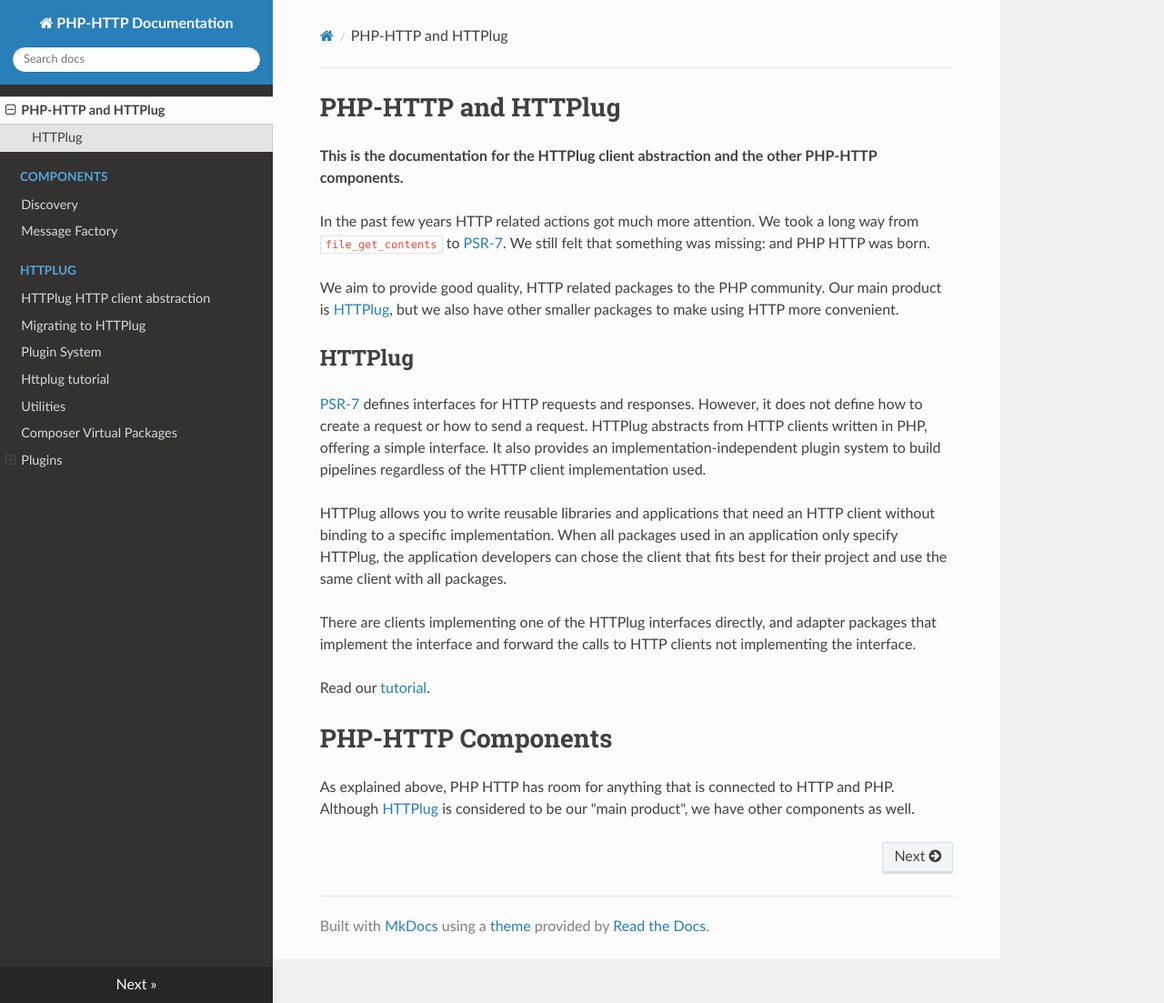
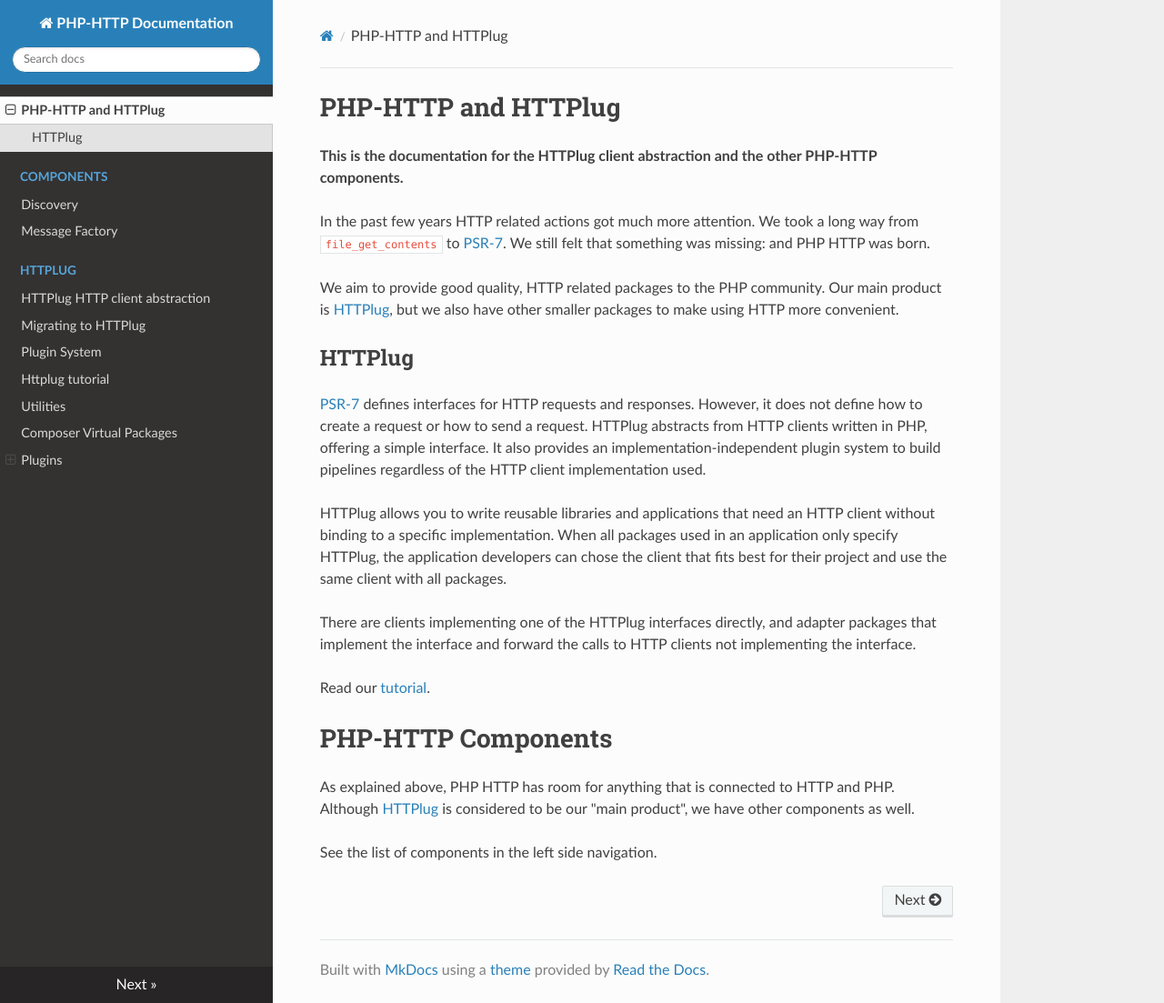
Before and after one commit to php-http/documentation, an MkDocs documentation site: the page built from docs/index.md, in a window 1280 px wide and 1103 px high. Shown: the whole window at 91% size. Built offline with MkDocs 1.6.1, drawn with Linux system fonts in a browser that asks for light colours; nearby versions of some CDN libraries.

Commit message:
Add reference for components

```diff
--- a/docs/index.md
+++ b/docs/index.md
@@ -35,3 +35,5 @@ Read our [tutorial](httplug/tutorial.md).
 
 As explained above, PHP HTTP has room for anything that is connected to HTTP and PHP.
 Although [HTTPlug](http://httplug.io) is considered to be our "main product", we have other components as well.
+
+See the list of components in the left side navigation.
```
